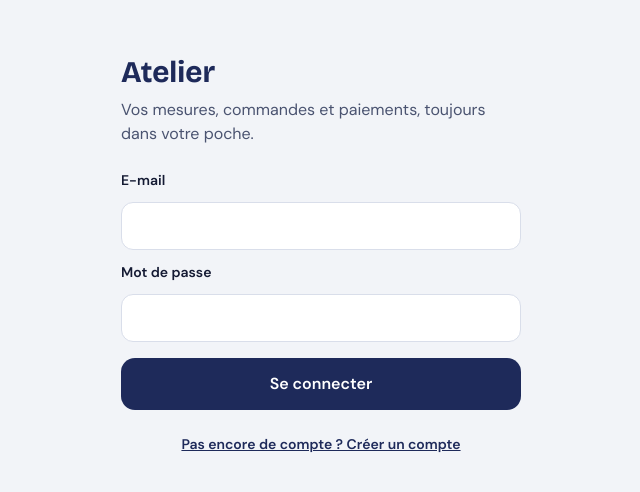
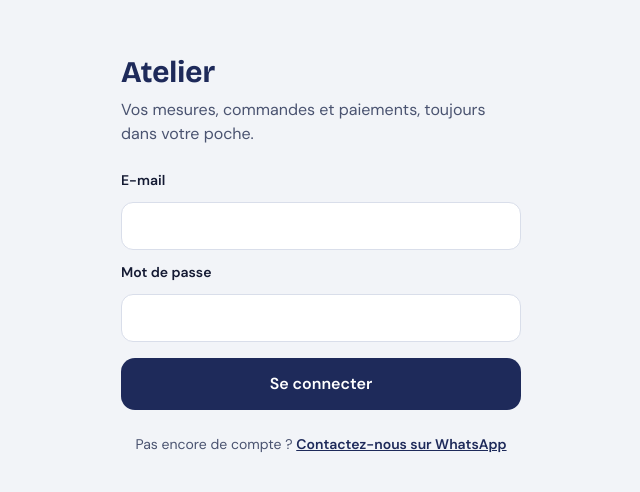
Before and after one commit to poli-jpg/tailleurs-apps, a Next.js app: page /connexion in a window 1280 px wide. Shown: the part 146-638 px from the top of the page, without its empty margins (319-959 px from the left). Built offline with nearby package versions, Linux system fonts and the light colour scheme.

Commit message:
Inscription sur demande via WhatsApp

```diff
--- a/app/connexion/page.tsx
+++ b/app/connexion/page.tsx
@@ -59,10 +59,17 @@ export default function Connexion() {
         </button>
       </form>
 
-      <button type="button" onClick={() => { setMode(mode === 'connexion' ? 'inscription' : 'connexion'); setErreur(''); }}
-        className="text-sm font-semibold text-encre underline">
-        {mode === 'connexion' ? 'Pas encore de compte ? Créer un compte' : 'Déjà un compte ? Se connecter'}
-      </button>
+            <p className="text-center text-sm text-doux">
+        Pas encore de compte ?{' '}
+        <a
+          href="https://wa.me/221784653251?text=Bonjour%2C%20je%20suis%20tailleur%20et%20je%20voudrais%20utiliser%20l%E2%80%99appli%20Atelier."
+          target="_blank"
+          rel="noopener noreferrer"
+          className="font-semibold text-encre underline"
+        >
+          Contactez-nous sur WhatsApp
+        </a>
+      </p>
     </main>
   );
 }
```
